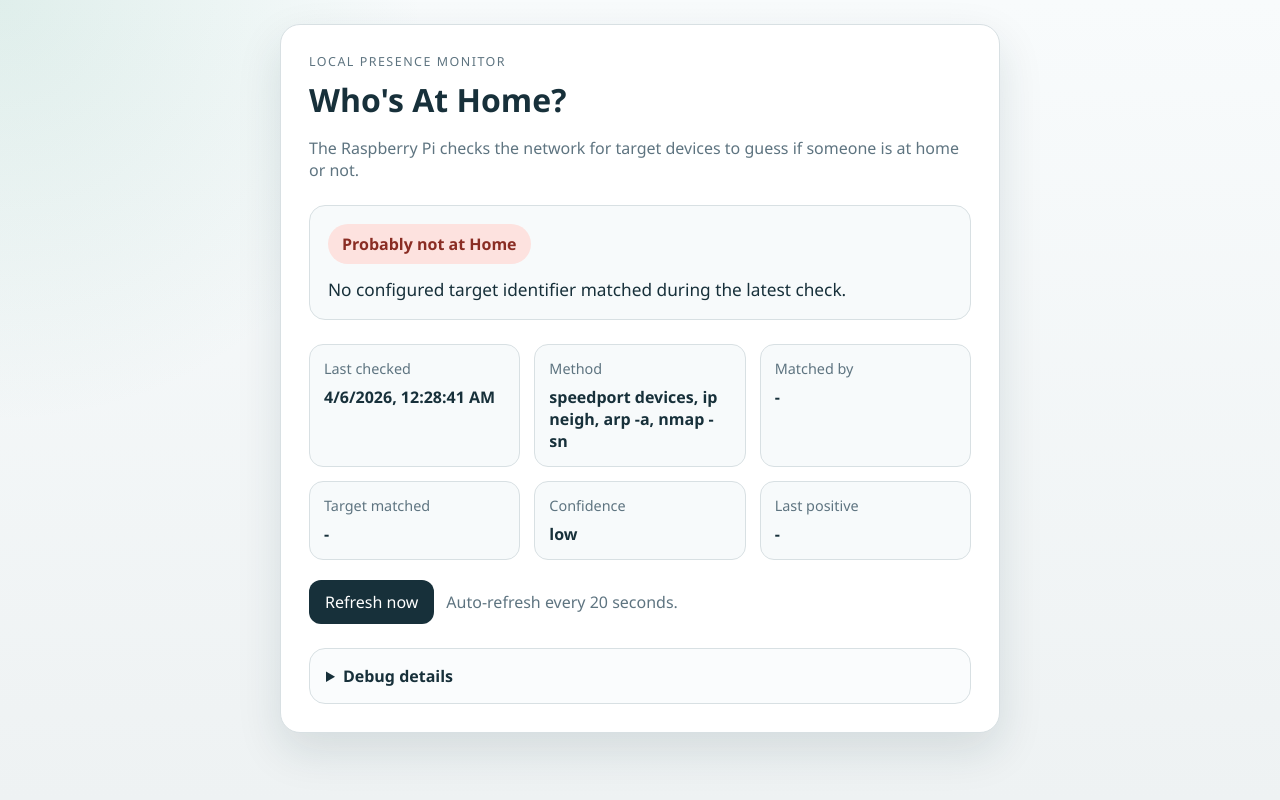
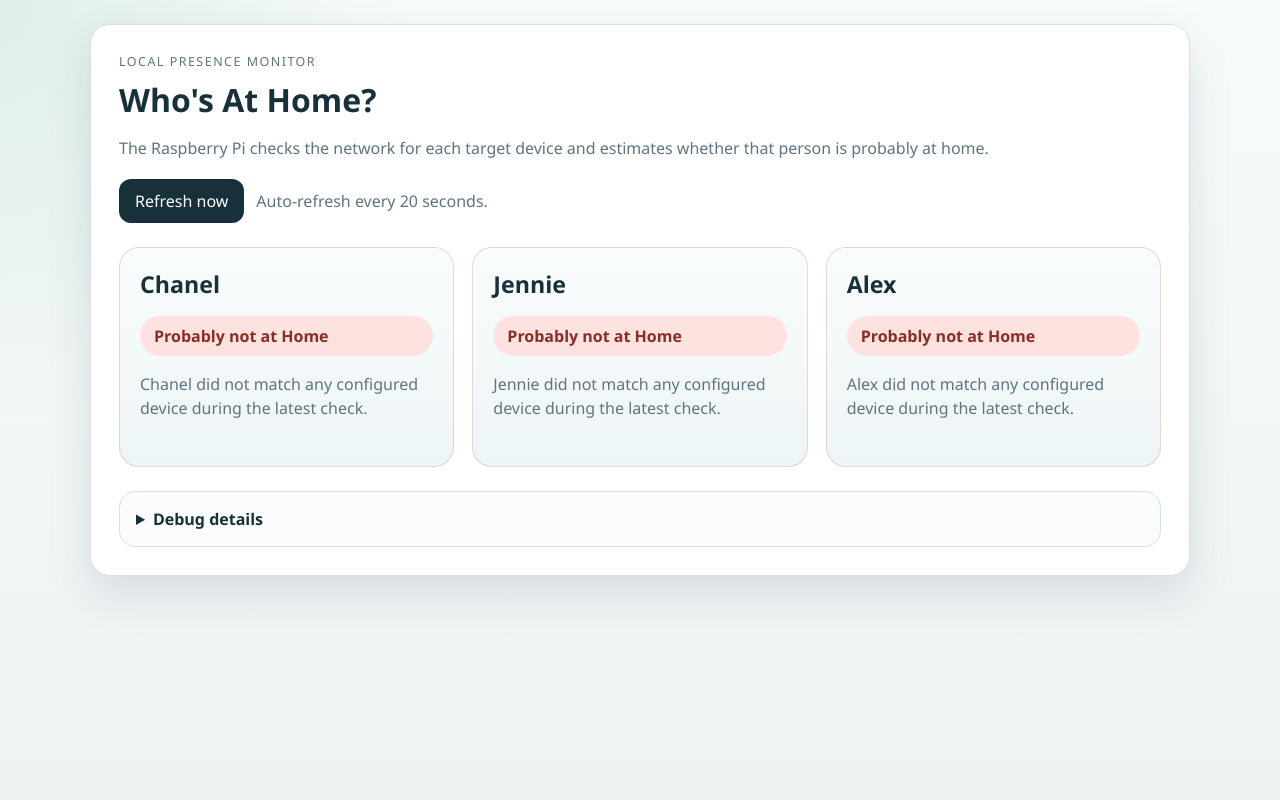
Before and after one commit to alexhou00/WhosAtWeststr51, a Flask app: page / in a window 1280 px wide. Run offline with Flask 3, Linux system fonts and the light colour scheme.

Commit message:
track three people instead of one device

```diff
--- a/static/app.js
+++ b/static/app.js
@@ -1,13 +1,6 @@
 const appConfig = window.APP_CONFIG || {};
 
-const statusBadge = document.getElementById("status-badge");
-const statusText = document.getElementById("status-text");
-const lastChecked = document.getElementById("last-checked");
-const method = document.getElementById("method");
-const matchedBy = document.getElementById("matched-by");
-const targetIdentifier = document.getElementById("target-identifier");
-const confidence = document.getElementById("confidence");
-const lastPositive = document.getElementById("last-positive");
+const personCards = Array.from(document.querySelectorAll("[data-person-card]"));
 const debugOutput = document.getElementById("debug-output");
 const refreshButton = document.getElementById("refresh-button");
 const loadDebugButton = document.getElementById("load-debug-button");
@@ -16,21 +9,21 @@ const refreshNote = document.getElementById("refresh-note");
 const pollSeconds = Number(appConfig.pollingIntervalSeconds || 20);
 refreshNote.textContent = `Auto-refresh every ${pollSeconds} seconds.`;
 
-function setBadgeState(kind, text) {
-  statusBadge.textContent = text;
-  statusBadge.className = "badge";
+function setBadgeState(element, kind, text) {
+  element.textContent = text;
+  element.className = "badge";
 
   if (kind === "present") {
-    statusBadge.classList.add("badge-success");
+    element.classList.add("badge-success");
     return;
   }
 
   if (kind === "absent") {
-    statusBadge.classList.add("badge-danger");
+    element.classList.add("badge-danger");
     return;
   }
 
-  statusBadge.classList.add("badge-neutral");
+  element.classList.add("badge-neutral");
 }
 
 function formatTimestamp(value) {
@@ -66,41 +59,51 @@ function labelForMatchedBy(value) {
   return value;
 }
 
-function renderStatus(data) {
-  const badgeKind = data.present
-    ? "present"
-    : data.status_text === "Probably not at Home"
-      ? "absent"
-      : "neutral";
-  setBadgeState(badgeKind, data.status_text || "Unknown");
+function setField(card, fieldName, value) {
+  const field = card.querySelector(`[data-field="${fieldName}"]`);
+  if (field) {
+    field.textContent = value || "-";
+  }
+}
 
-  if (data.present) {
-    statusText.textContent = "The target device matched one of the configured identifiers.";
-  } else if (data.status_text && data.status_text !== "Probably not at Home") {
-    statusText.textContent = data.status_text;
-  } else {
-    statusText.textContent = "No configured target identifier matched during the latest check.";
+function renderPerson(person) {
+  const card = document.querySelector(`[data-person-card="${person.name}"]`);
+  if (!card) {
+    return;
   }
 
-  lastChecked.textContent = formatTimestamp(data.last_checked);
-  method.textContent = data.method || "-";
-  matchedBy.textContent = labelForMatchedBy(data.matched_by);
-  targetIdentifier.textContent = data.target_identifier || "-";
-  confidence.textContent = data.confidence || "-";
-  lastPositive.textContent = formatTimestamp(data.last_positive_detection);
+  const badge = card.querySelector(".person-badge");
+  const statusText = card.querySelector(".person-status");
+  const badgeKind = person.present ? "present" : "absent";
+
+  setBadgeState(badge, badgeKind, person.status_text || "Unknown");
+  card.classList.toggle("person-card-present", Boolean(person.present));
+  card.classList.toggle("person-card-absent", !person.present);
+
+  statusText.textContent = person.present
+    ? `${person.name} matched one of the configured device identifiers.`
+    : `${person.name} did not match any configured device during the latest check.`;
+
+  setField(card, "last_checked", formatTimestamp(person.last_checked));
+  setField(card, "method", person.method || "-");
+  setField(card, "matched_by", labelForMatchedBy(person.matched_by));
+  setField(card, "target_identifier", person.target_identifier || "-");
+  setField(card, "confidence", person.confidence || "-");
+  setField(card, "last_positive_detection", formatTimestamp(person.last_positive_detection));
+}
+
+function renderStatus(data) {
+  const people = Array.isArray(data.people) ? data.people : [];
+  for (const person of people) {
+    renderPerson(person);
+  }
 
   debugOutput.textContent = JSON.stringify(
     {
-      present: data.present,
-      status_text: data.status_text,
       last_checked: data.last_checked,
-      method: data.method,
-      matched_by: data.matched_by,
-      target_identifier: data.target_identifier,
-      confidence: data.confidence,
-      last_positive_detection: data.last_positive_detection,
       sources_attempted: data.sources_attempted,
       errors: data.errors,
+      people: data.people,
       details: data.details,
     },
     null,
@@ -109,8 +112,12 @@ function renderStatus(data) {
 }
 
 function renderFetchError(message) {
-  setBadgeState("neutral", "Check failed");
-  statusText.textContent = message;
+  for (const card of personCards) {
+    const badge = card.querySelector(".person-badge");
+    const statusText = card.querySelector(".person-status");
+    setBadgeState(badge, "neutral", "Check failed");
+    statusText.textContent = message;
+  }
 }
 
 async function fetchJson(url) {
--- a/static/style.css
+++ b/static/style.css
@@ -35,7 +35,7 @@ body {
 }
 
 .card {
-  width: min(720px, 100%);
+  width: min(1100px, 100%);
   background: var(--panel);
   border: 1px solid var(--panel-border);
   border-radius: 20px;
@@ -58,14 +58,6 @@ h1 {
 
 .subtle {
   color: var(--muted);
-}
-
-.status-block {
-  margin-top: 24px;
-  padding: 18px;
-  border-radius: 16px;
-  background: #f7fafb;
-  border: 1px solid var(--panel-border);
 }
 
 .badge {
@@ -92,29 +84,88 @@ h1 {
   color: var(--neutral-text);
 }
 
-.status-text {
-  margin: 14px 0 0;
-  font-size: 1.08rem;
+.person-grid {
+  display: grid;
+  grid-template-columns: repeat(3, minmax(0, 1fr));
+  gap: 18px;
+  margin-top: 24px;
 }
 
-.meta-grid {
+.person-card {
+  position: relative;
+  min-height: 220px;
+  padding: 20px;
+  border-radius: 20px;
+  background: linear-gradient(180deg, #f9fcfc 0%, #eef5f6 100%);
+  border: 1px solid var(--panel-border);
+  overflow: hidden;
+}
+
+.person-card-present {
+  border-color: rgba(20, 90, 60, 0.25);
+  box-shadow: 0 18px 35px rgba(20, 90, 60, 0.12);
+}
+
+.person-card-absent {
+  border-color: rgba(138, 45, 36, 0.16);
+}
+
+.person-card-main {
+  display: flex;
+  flex-direction: column;
+  gap: 16px;
+  min-height: 100%;
+}
+
+.person-name {
+  margin: 0;
+  font-size: 1.45rem;
+  font-weight: 700;
+}
+
+.person-status {
+  margin: 0;
+  line-height: 1.5;
+}
+
+.person-hover-panel {
+  position: absolute;
+  inset: 0;
+  display: flex;
+  align-items: stretch;
+  justify-content: stretch;
+  padding: 18px;
+  background: rgba(17, 36, 44, 0.96);
+  color: #e8f2f5;
+  opacity: 0;
+  visibility: hidden;
+  transition: opacity 0.18s ease;
+}
+
+.person-card:hover .person-hover-panel,
+.person-card:focus-within .person-hover-panel {
+  opacity: 1;
+  visibility: visible;
+}
+
+.hover-grid {
   display: grid;
-  grid-template-columns: repeat(auto-fit, minmax(180px, 1fr));
-  gap: 14px;
-  margin-top: 24px;
+  grid-template-columns: repeat(2, minmax(0, 1fr));
+  gap: 12px;
+  width: 100%;
 }
 
 .meta-item {
   padding: 14px;
   border-radius: 14px;
-  background: #f7fafb;
-  border: 1px solid var(--panel-border);
+  background: rgba(255, 255, 255, 0.08);
+  border: 1px solid rgba(255, 255, 255, 0.08);
 }
 
 .label {
   display: block;
   margin-bottom: 8px;
-  color: var(--muted);
+  color: #9cb0b9;
   font-size: 0.9rem;
 }
 
@@ -176,7 +227,11 @@ pre {
     padding: 20px;
   }
 
-  .meta-grid {
+  .person-grid {
+    grid-template-columns: 1fr;
+  }
+
+  .hover-grid {
     grid-template-columns: 1fr;
   }
 }
--- a/templates/index.html
+++ b/templates/index.html
@@ -12,50 +12,63 @@
         <p class="eyebrow">Local presence monitor</p>
         <h1>Who's At Home?</h1>
         <p class="subtle">
-          The Raspberry Pi checks the network for target devices to guess if someone is at home or not.
+          The Raspberry Pi checks the network for each target device and estimates whether that person is probably at home.
         </p>
-
-        <div class="status-block">
-          <div id="status-badge" class="badge badge-neutral">Checking...</div>
-          <p id="status-text" class="status-text">Waiting for the first backend response.</p>
-        </div>
-
-        <div class="meta-grid">
-          <div class="meta-item">
-            <span class="label">Last checked</span>
-            <strong id="last-checked">-</strong>
-          </div>
-          <div class="meta-item">
-            <span class="label">Method</span>
-            <strong id="method">-</strong>
-          </div>
-          <div class="meta-item">
-            <span class="label">Matched by</span>
-            <strong id="matched-by">-</strong>
-          </div>
-          <div class="meta-item">
-            <span class="label">Target matched</span>
-            <strong id="target-identifier">-</strong>
-          </div>
-          <div class="meta-item">
-            <span class="label">Confidence</span>
-            <strong id="confidence">-</strong>
-          </div>
-          <div class="meta-item">
-            <span class="label">Last positive</span>
-            <strong id="last-positive">-</strong>
-          </div>
-        </div>
 
         <div class="actions">
           <button id="refresh-button" type="button">Refresh now</button>
           <span id="refresh-note" class="subtle"></span>
         </div>
 
+        <div id="person-grid" class="person-grid">
+          {% for target in target_summary %}
+          <article class="person-card" data-person-card="{{ target.name }}">
+            <div class="person-card-main">
+              <p class="person-name">{{ target.name }}</p>
+              <div class="person-badge badge badge-neutral">Checking...</div>
+              <p class="person-status subtle">Waiting for backend response.</p>
+            </div>
+            <div class="person-hover-panel">
+              <div class="hover-grid">
+                <div class="meta-item">
+                  <span class="label">Last checked</span>
+                  <strong data-field="last_checked">-</strong>
+                </div>
+                <div class="meta-item">
+                  <span class="label">Method</span>
+                  <strong data-field="method">-</strong>
+                </div>
+                <div class="meta-item">
+                  <span class="label">Matched by</span>
+                  <strong data-field="matched_by">-</strong>
+                </div>
+                <div class="meta-item">
+                  <span class="label">Target matched</span>
+                  <strong data-field="target_identifier">-</strong>
+                </div>
+                <div class="meta-item">
+                  <span class="label">Confidence</span>
+                  <strong data-field="confidence">-</strong>
+                </div>
+                <div class="meta-item">
+                  <span class="label">Last positive</span>
+                  <strong data-field="last_positive_detection">-</strong>
+                </div>
+              </div>
+            </div>
+          </article>
+          {% endfor %}
+        </div>
+
         <details class="debug-panel">
           <summary>Debug details</summary>
           <p class="subtle">
-            Configured targets: MAC {{ target_summary.macs | join(', ') if target_summary.macs else 'none' }}, IP {{ target_summary.ips | join(', ') if target_summary.ips else 'none' }}, hostname {{ target_summary.hostnames | join(', ') if target_summary.hostnames else 'none' }}
+            {% for target in target_summary %}
+            {{ target.name }}:
+            IP {{ target.ips | join(', ') if target.ips else 'none' }},
+            MAC {{ target.macs | join(', ') if target.macs else 'none' }},
+            hostname {{ target.hostnames | join(', ') if target.hostnames else 'none' }}{% if not loop.last %} | {% endif %}
+            {% endfor %}
           </p>
           <div class="debug-actions">
             <button id="load-debug-button" type="button">Load full device debug</button>
```
Also changed, not shown: config.py (+68 -19 lines), detector.py (+61 -43 lines).
